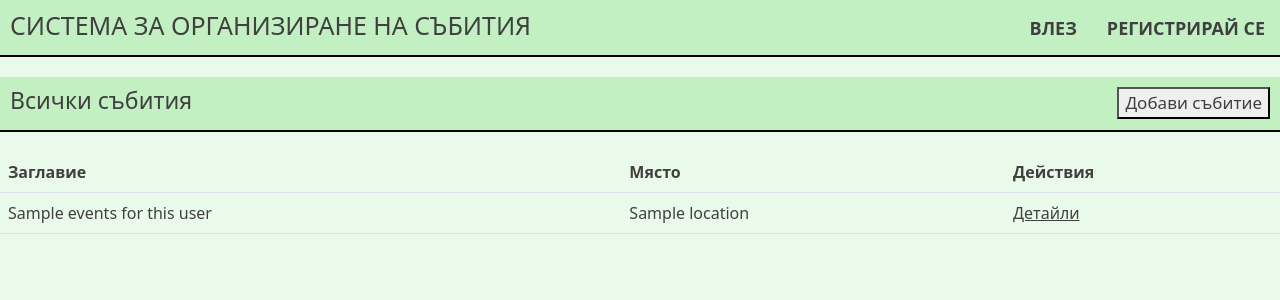
After one commit to RHandarov/celebrating-events-organizer, a PHP site: template frontend/templates/events/all-events.php in a window 1280 px wide. The commit adds this page. Shown: the top 300 px of the page. Run offline with PHP 8.4, Linux system fonts and the light colour scheme; the template is opened without the code that fills it: most values are stand-ins (such as "Sample title", 1, 10 or a date in 2020).

Commit message:
Implement `GET /all-events` endpoint
Add the auth checks, use services to obtain information
about the user and all appropriate events and show
the data to the user.

```diff
--- a/frontend/css/style.css
+++ b/frontend/css/style.css
@@ -112,3 +112,27 @@ body {
     text-align: center;
     font-size: 17px;
 }
+
+#all-events header {
+    border-bottom: 2px solid black;
+    padding-bottom: 5px;
+    margin-bottom: 20px;
+    background: #c2f0c2;
+}
+
+#all-events header h2 {
+    display: inline-flex;
+    flex-direction: row;
+    font-size: 23px;
+    margin: 10px;
+}
+
+#all-events header form {
+    display: inline-flex;
+    float: right;
+    margin: 10px;
+}
+
+#all-events header form button {
+    font-size: 17px;
+}
--- /dev/null
+++ b/frontend/templates/events/all-events.php
@@ -0,0 +1,24 @@
+<main id="all-events">
+    <header>
+        <h2>Всички събития</h2>
+        <form method="GET" action="/my-dates/add/">
+            <button type="submit">Добави събитие</button>
+        </form>
+    </header>
+    <table class="table">
+        <tr>
+            <th scope="col">Заглавие</th>
+            <th scope="col">Място</th>
+            <th scope="col">Действия</th>
+        </tr>
+        <?php
+            foreach ($all_events_for_this_user as $event) {
+                echo "<tr>";
+                echo "<td>" . $event->get_title() . "</td>";
+                echo "<td>" . $event->get_location() . "</td>";
+                echo "<td><a href=\"#\">Детайли</a></td>";
+                echo "</tr>";
+            }
+        ?>
+    </table>
+</main>
```
Also changed, not shown: backend/controllers/EventController.php (+21 -0 lines).
